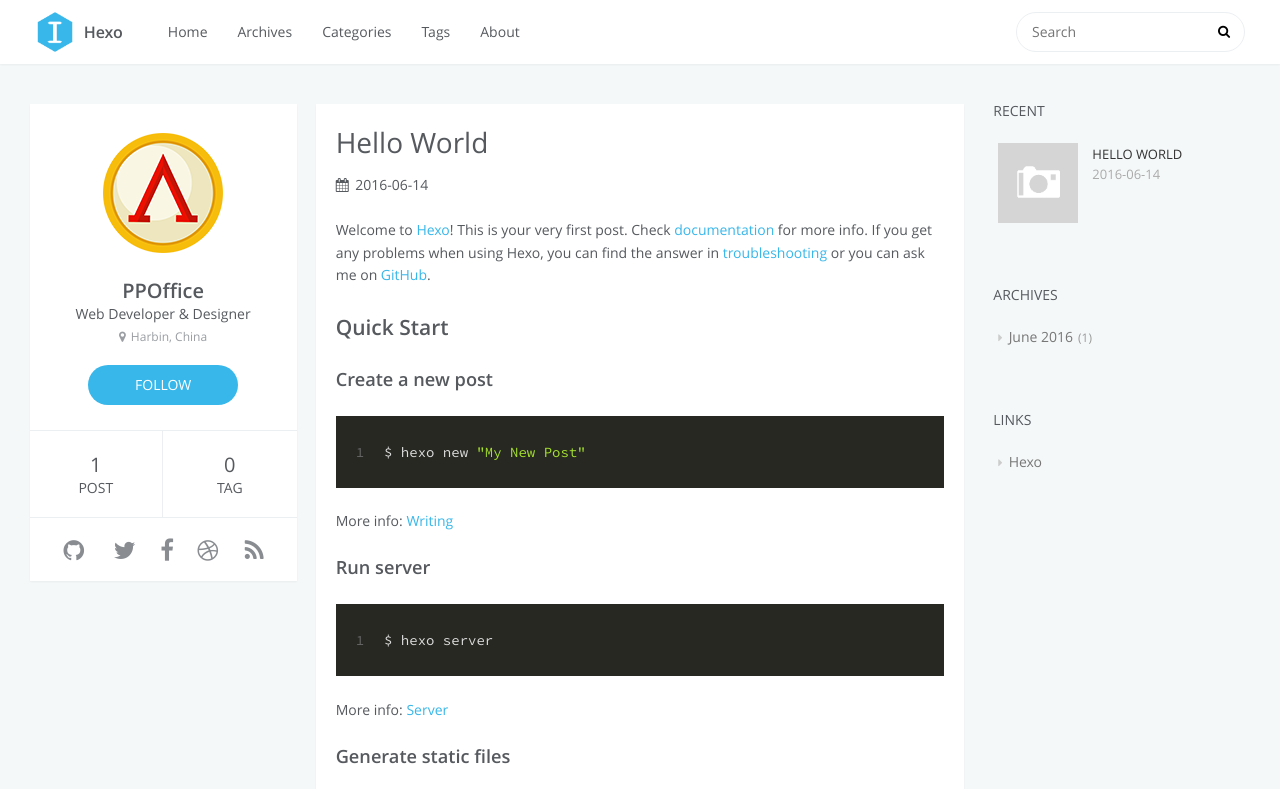
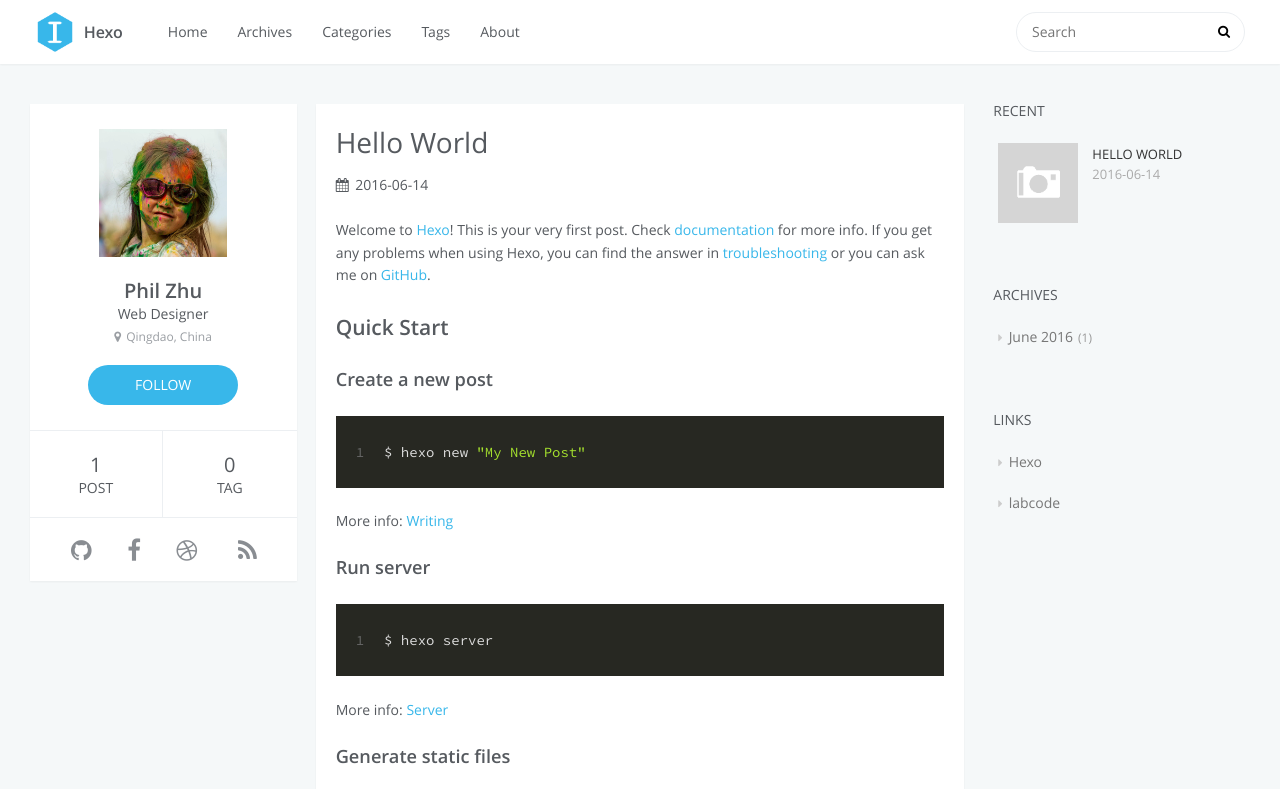
Before and after one commit to zc76ai/zc76ai.github.io, a plain HTML site: page 2016/06/14/hello-world/index.html in a window 1280 px wide. Shown: the top 789 px of the page. Drawn offline with Linux system fonts and the light colour scheme; a script that the page names is missing.

Commit message:
Site updated: 2016-06-15 10:01:35

```diff
--- a/2016/06/14/hello-world/index.html
+++ b/2016/06/14/hello-world/index.html
@@ -67,7 +67,7 @@ Quick">
                 <nav id="sub-nav">
                     <div class="profile" id="profile-nav">
                         <a id="profile-anchor" href="javascript:;">
-                            <img class="avatar" src="/css/images/avatar.png" />
+                            <img class="avatar" src="/css/images/touxiang.png" />
                             <i class="fa fa-caret-down"></i>
                         </a>
                     </div>
@@ -145,11 +145,11 @@ Quick">
 <aside id="profile">
     <div class="inner profile-inner">
         <div class="base-info profile-block">
-            <img id="avatar" src="/css/images/avatar.png" />
-            <h2 id="name">PPOffice</h2>
-            <h3 id="title">Web Developer &amp; Designer</h3>
-            <span id="location"><i class="fa fa-map-marker"></i>Harbin, China</span>
-            <a id="follow" target="_blank" href="https://github.com/ppoffice/">FOLLOW</a>
+            <img id="avatar" src="/css/images/touxiang.png" />
+            <h2 id="name">Phil Zhu</h2>
+            <h3 id="title">Web Designer</h3>
+            <span id="location"><i class="fa fa-map-marker"></i>Qingdao, China</span>
+            <a id="follow" target="_blank" href="https://github.com/zc76ai/">FOLLOW</a>
         </div>
         <div class="article-info profile-block">
             <div class="article-info-block">
@@ -170,12 +170,6 @@ Quick">
                     <td>
                         <a href="http://github.com/ppoffice/hexo-theme-icarus" target="_blank" title="github" class=tooltip>
                             <i class="fa fa-github"></i>
-                        </a>
-                    </td>
-
-                    <td>
-                        <a href="/" target="_blank" title="twitter" class=tooltip>
-                            <i class="fa fa-twitter"></i>
                         </a>
                     </td>
 
@@ -255,7 +249,7 @@ Quick">
 
 </div>
 
-    <a data-url="http://yoursite.com/2016/06/14/hello-world/" data-id="cipg7217z0000648xx94zl17u" class="article-share-link"><i class="fa fa-share"></i>Share</a>
+    <a data-url="http://yoursite.com/2016/06/14/hello-world/" data-id="cipg8ee2g0000wg8x1qnjp02k" class="article-share-link"><i class="fa fa-share"></i>Share</a>
 <script>
     (function ($) {
         // Prevent duplicate binding
@@ -405,6 +399,10 @@ Quick">
                         <a href="http://hexo.io">Hexo</a>
                     </li>
 
+                    <li>
+                        <a href="http://www.labcode.cn">labcode</a>
+                    </li>
+
             </ul>
         </div>
     </div>
```
Also changed, not shown: archives/2016/06/index.html (+10 -12 lines), archives/2016/index.html (+10 -12 lines), archives/index.html (+10 -12 lines), index.html (+11 -13 lines), css/images/touxiang.png (added).
